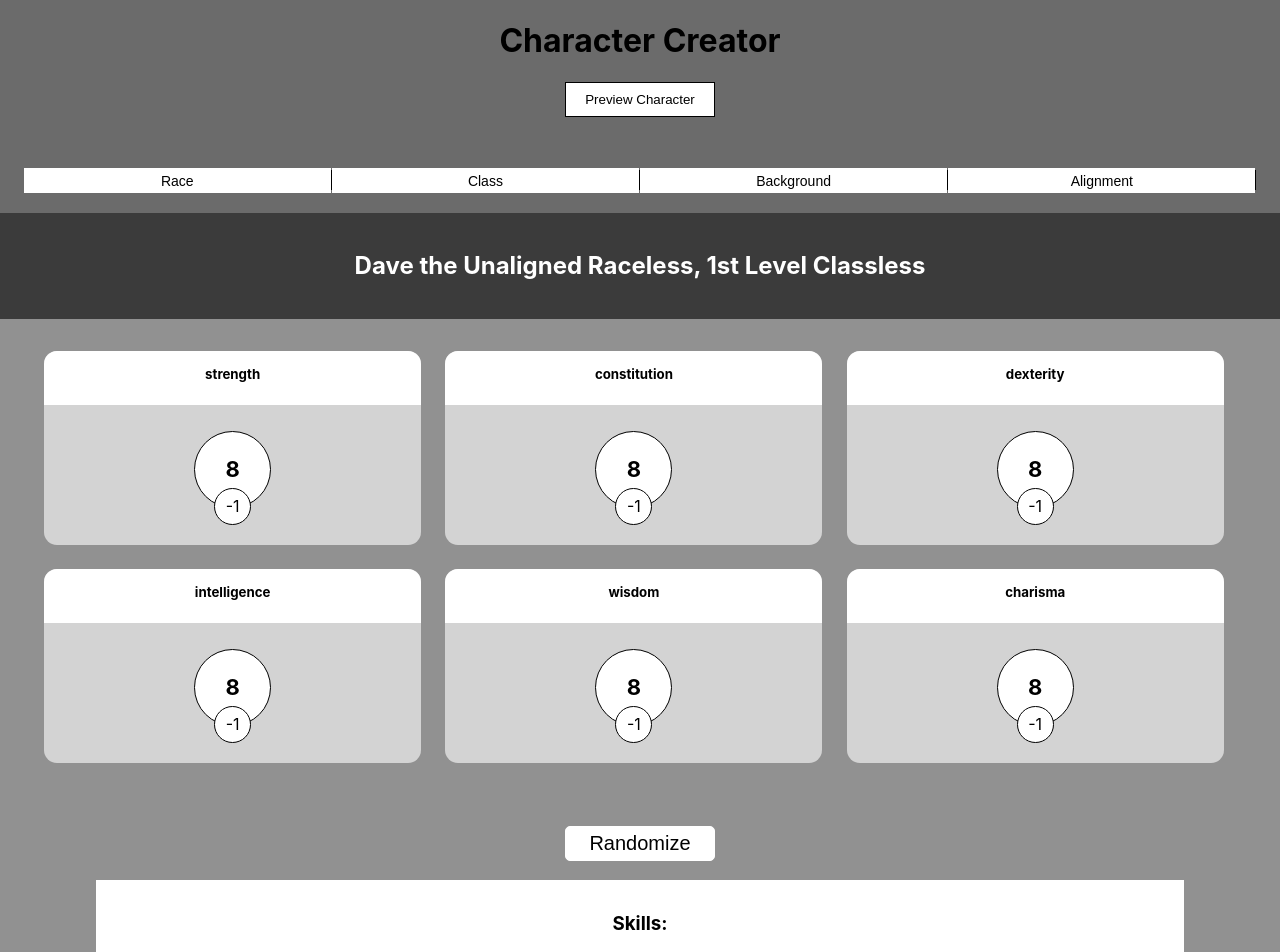
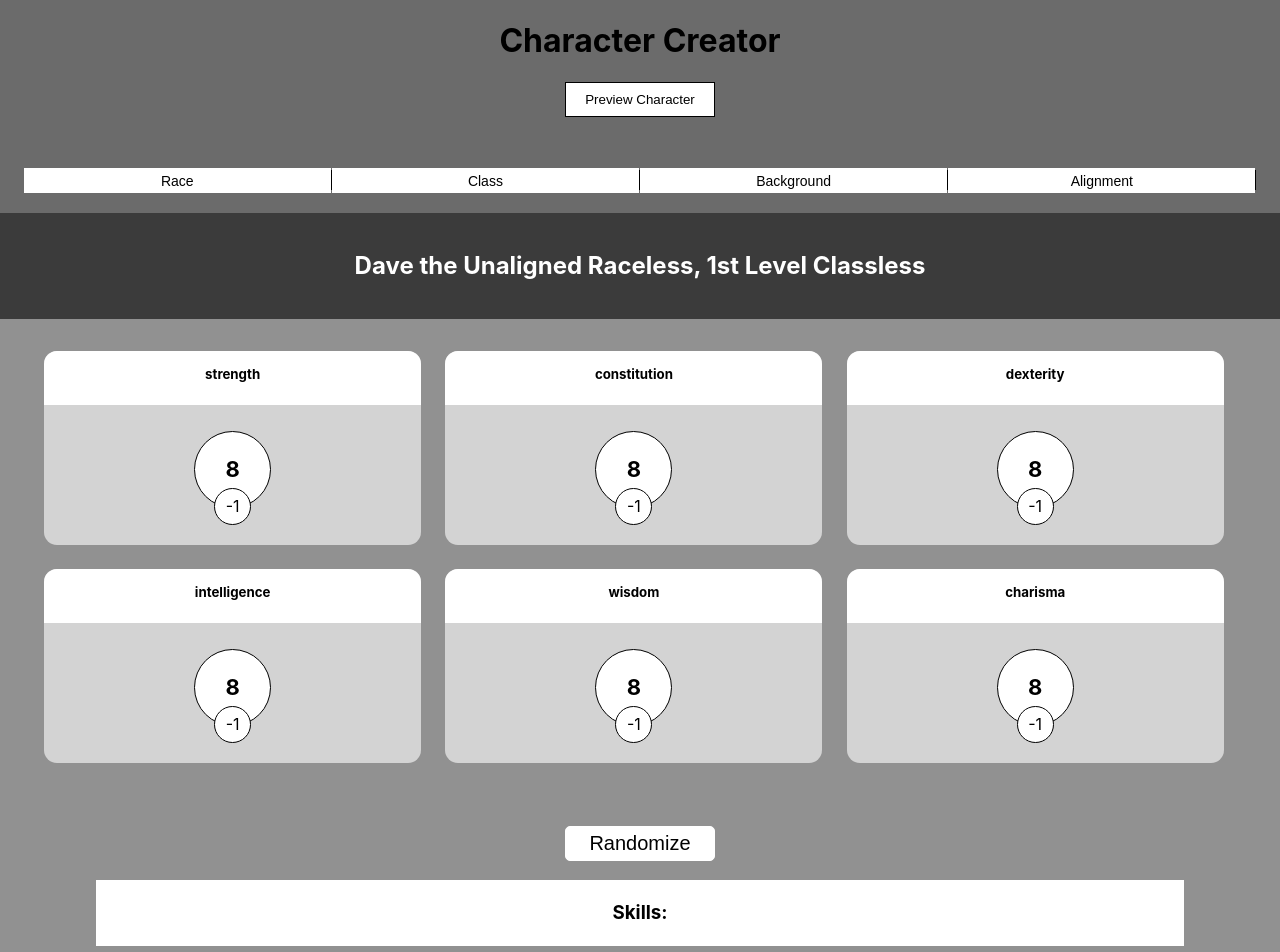
Before and after one commit to iantorrente/dd-player-tools, a React (Create React App) app: page /character-creation/character-preview in a window 1280 px wide. Shown: the top 952 px of the page. Built offline with nearby package versions, Linux system fonts and the light colour scheme.

Commit message:
change padding on skill-block h3

```diff
--- a/src/index.css
+++ b/src/index.css
@@ -273,7 +273,10 @@ code {
 
 .skill-block h3 {
   background-color: white;
-  padding: 3%;
+  padding-left: 3%;
+  padding-right: 3%;
+  padding-top: 2%;
+  padding-bottom: 2%;
 }
 
 .skill-item {
```
